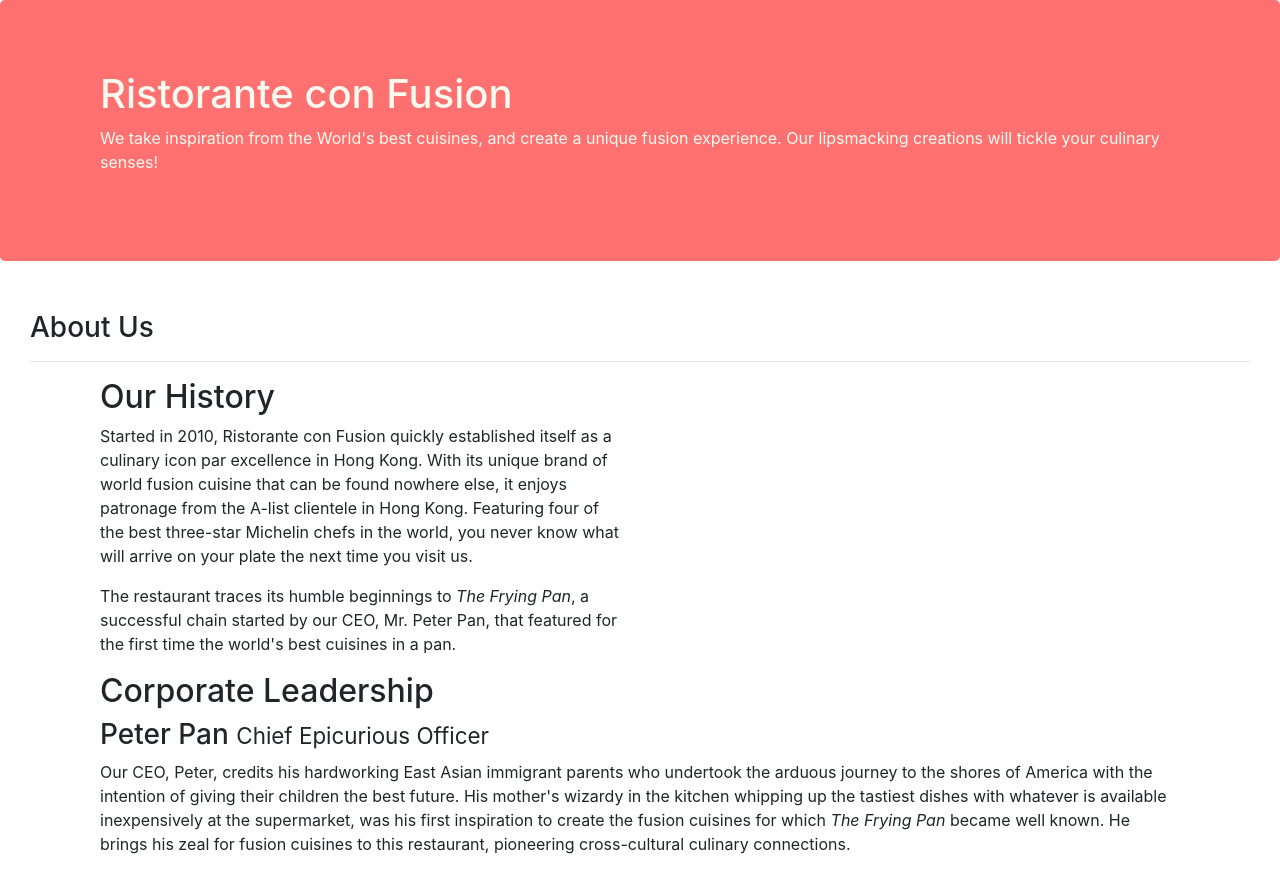
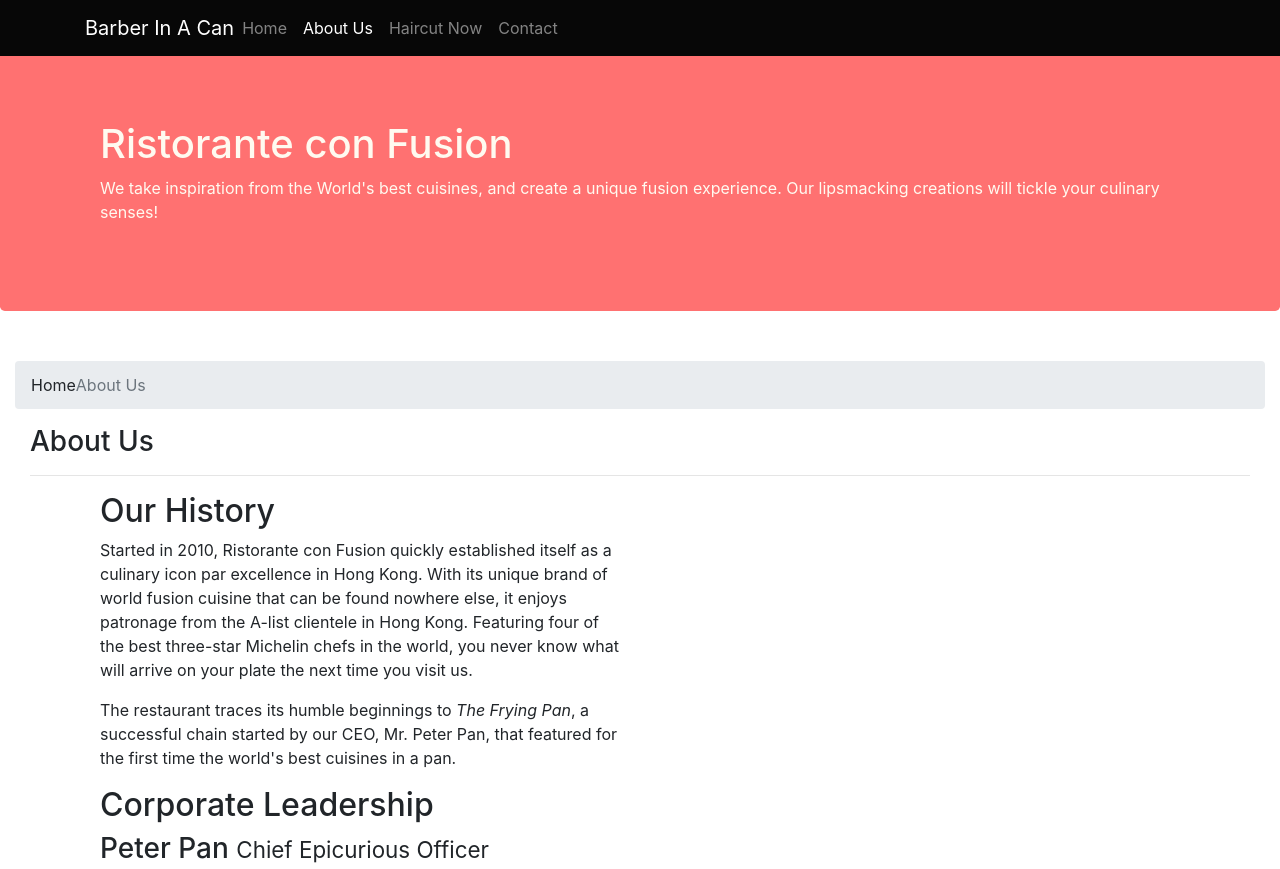
Before and after one commit to haniyarasberry/RistoranteconFusion, a website: page aboutus.html in a window 1280 px wide. Shown: the top 869 px of the page. Drawn offline with nearby package versions, Linux system fonts and the light colour scheme.

Commit message:
Navbar and Breadcrumbs

```diff
--- a/aboutus.html
+++ b/aboutus.html
@@ -14,6 +14,23 @@
 </head>
 
 <body>
+    <nav class="navbar navbar-dark navbar-expand-sm fixed-top">
+        <div class="container">
+            <button class="navbar-toggler" type="button" data-toggle="collapse" data-target="#Navbar">
+                <span class="navbar-toggler-icon"></span>
+            </button>
+            <a class="navbar-brand mr-auto" href="./index.html">Barber In A Can</a>
+        <div class="collapse navbar-collapse" id="Navbar">
+            <ul class="navbar-nav mr-auto">
+            <li class="nav-item"><a class="nav-link" href="./index.html">Home</a></li>
+            <li class="nav-item active"><a class="nav-link" href="#">About Us</a></li>
+            <li class="nav-item"><a class="nav-link" href="#">Haircut Now</a></li>
+            <li class="nav-item"><a class="nav-link" href="#">Contact</a></li>
+        </ul>
+        </div>
+        </div>
+
+    </nav>
 
     <header class="jumbotron">
         <div class="container">
@@ -31,6 +48,10 @@
 
     <div class="row-content">
         <div class="container-fluid">
+            <ol class="col-12 breadcrumb">
+                <li class="breadcrumb-item><a href="./index.html">Home</a></li>
+                <li class="breadcrumb-item active">About Us</li>
+            </ol>
             <div class="col-12 col-sm-12">
                <h3>About Us</h3>
                <hr>
@@ -78,9 +99,9 @@
                 <div class="col-4 offset-1 col-sm-2">
                     <h5>Links</h5>
                     <ul class="list-unstyled">
-                        <li><a href="#">Home</a></li>
+                        <li><a href="./index.html">Home</a></li>
                         <li><a href="#">About</a></li>
-                        <li><a href="#">Menu</a></li>
+                        <li><a href="#">Haircut Now</a></li>
                         <li><a href="#">Contact</a></li>
                     </ul>
                 </div>
--- a/css/styles.css
+++ b/css/styles.css
@@ -31,6 +31,13 @@
     color: #0f0f0f;
 }
 
-.d {
+body {
+    padding: 50px 0px 0px 0px;
+    z-index: 0;
 
 }
+
+.navbar-dark {
+    background-color: #070707;
+
+}
```
Also changed, not shown: index.html (+18 -1 lines).
